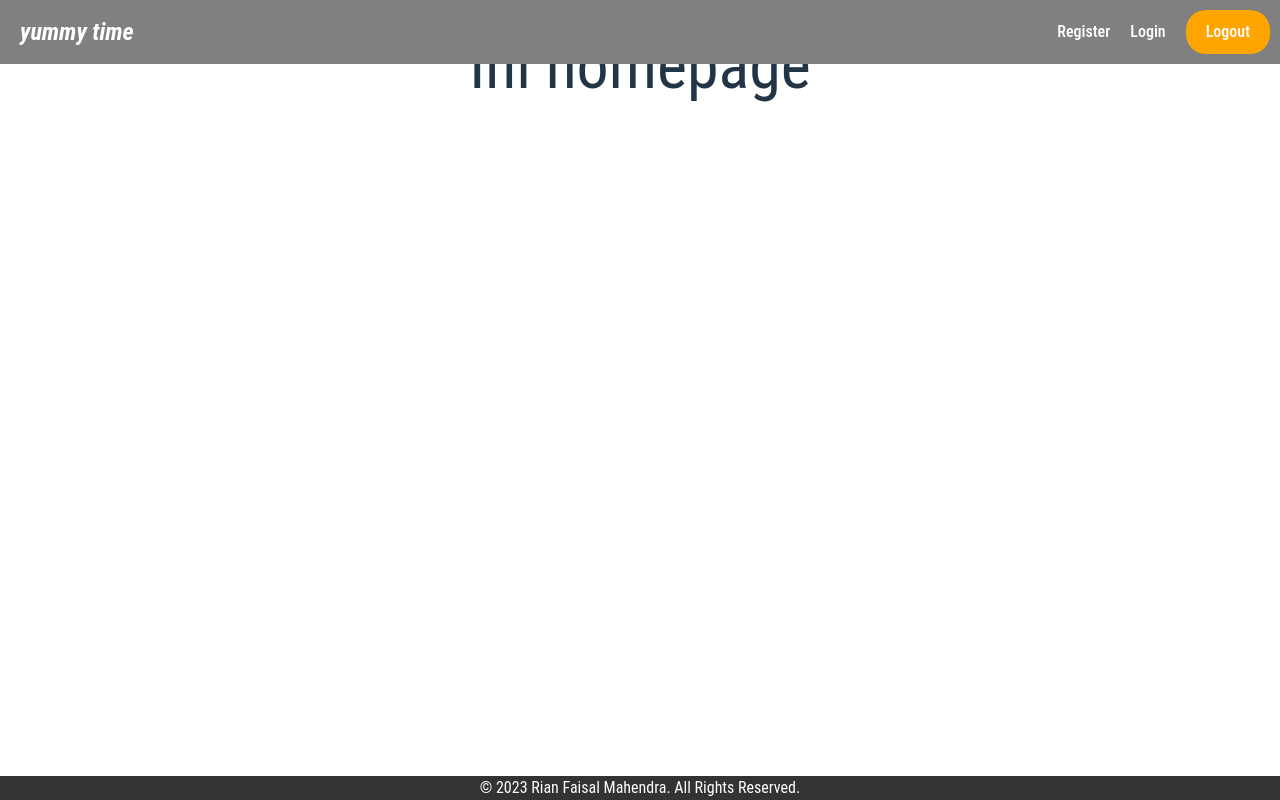
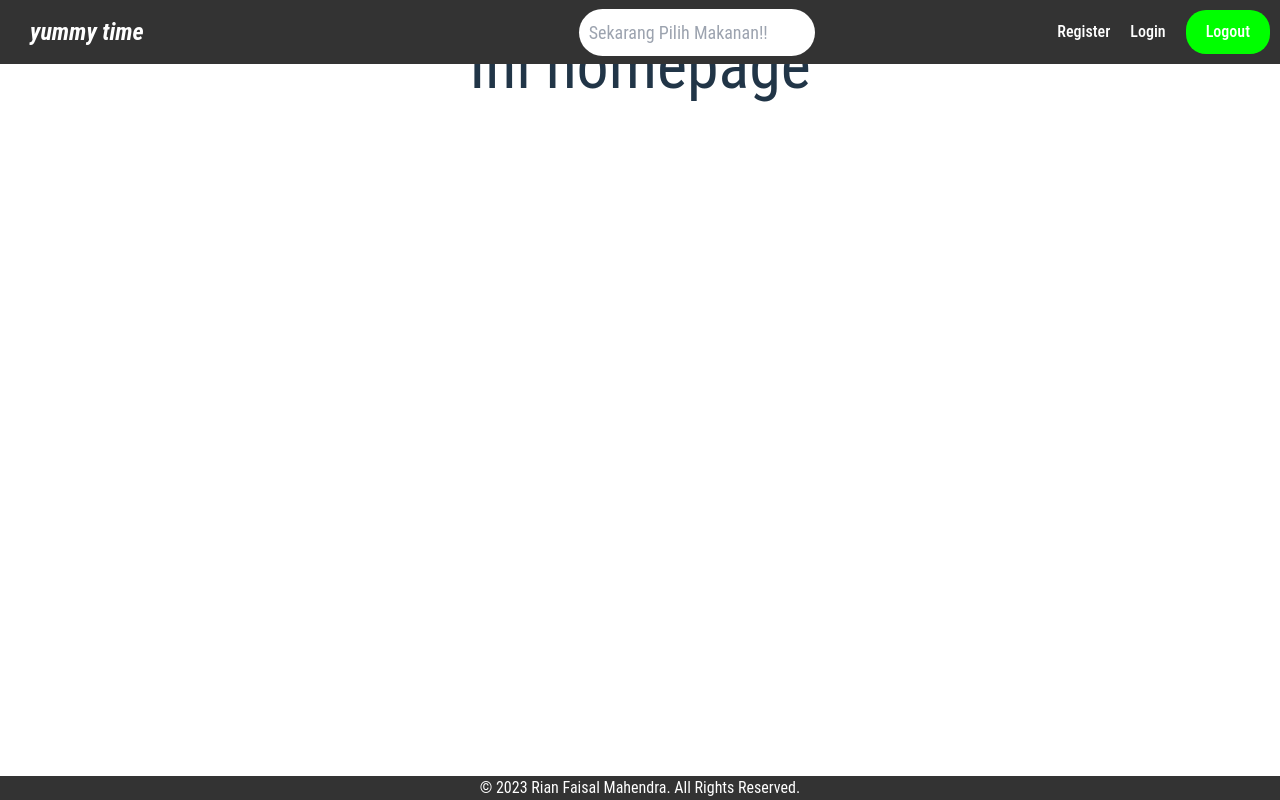
Before and after one commit to rianfaisalm/Final-Project, a React (Vite) app: page / in a window 1280 px wide. Built offline with nearby package versions, Linux system fonts and the light colour scheme.

Commit message:
add search di navbar

```diff
--- a/src/components/Navbar.jsx
+++ b/src/components/Navbar.jsx
@@ -12,19 +12,19 @@ const Navbar = () => {
     display: "flex",
     justifyContent: "space-between",
     alignItems: "center",
-    background: "grey",
+    background: "#333",
     padding: "0px",
-    paddingBottom: "0px",
-    position: "fixed",  // Menetapkan posisi elemen
-    top: "0",           // Meletakkan elemen di bagian atas
-    left: "0",          // Meletakkan elemen di sepanjang sumbu horizontal ke kiri
+    position: "fixed",
+    top: "0",
+    left: "0",
     width: "100%",
-    zIndex: "1000",     // Menetapkan z-index agar navbar muncul di atas elemen lainnya
+    zIndex: "1000",
   };
-
 
   const leftLinkStyle = {
     marginRight: "auto",
+    display: "flex",
+    alignItems: "center",
   };
 
   const rightLinkStyle = {
@@ -48,11 +48,53 @@ const Navbar = () => {
     color: "#ffff",
   };
 
+  const searchStyle = {
+    marginLeft: "auto",
+    display: "flex",
+    alignItems: "center",
+  };
+
+  const searchInputStyle = {
+    border: 'none',
+    borderRadius: '24px',
+    fontSize: '18px', // Sesuaikan ukuran font sesuai keinginan Anda
+    padding: '10px', // Sesuaikan padding sesuai keinginan Anda
+  };
+
+  const searchIconStyle = {
+    backgroundColor: 'transparent',
+    borderRadius: '24px',
+    border: 'none',
+    fontSize: '24px', // Sesuaikan ukuran font sesuai keinginan Anda
+    padding: '10px', // Sesuaikan padding sesuai keinginan Anda
+  };
+
   return (
     <nav className="max-w-screen-xl px-4 mx-auto" style={navbarStyle}>
-      <Link to={"/"} style={leftLinkStyle}>
-        <h2 style={logoStyle}>yummy time</h2>
-      </Link>
+      <div style={leftLinkStyle}>
+        <Link to={"/"} style={linkMargin}>
+          <h2 style={logoStyle}>yummy time</h2>
+        </Link>
+      </div>
+      <div style={searchStyle}>
+        <div className="input-group navbar-input">
+          <input
+            type="search"
+            className="form-control"
+            placeholder="Sekarang Pilih Makanan!!"
+            aria-label="Search"
+            aria-describedby="basic-addon1"
+            style={searchInputStyle}
+          />
+          <span
+            className="input-group-text"
+            id="basic-addon1"
+            style={searchIconStyle}
+          >
+            <i className="bi bi-search"></i>
+          </span>
+        </div>
+      </div>
       <div style={rightLinkStyle}>
         <Link to={"/register"} style={linkMargin}>
           <h2>Register</h2>
@@ -66,7 +108,7 @@ const Navbar = () => {
             ...linkMargin,
             padding: "10px 20px",
             margin: "10px",
-            background: "#FFA500",
+            background: "#00FF00",
             border: "none",
             color: "#fff",
             cursor: "pointer",
```
